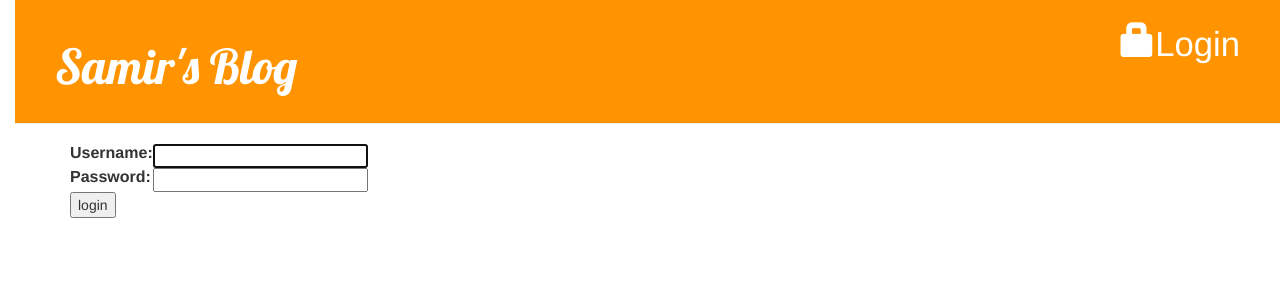
After one commit to sagayev/my-first-blog, a Django app: page /accounts/login/ in a window 1280 px wide. The commit adds this page. Shown: the top 300 px of the page. Run offline with Django 3.2, Linux system fonts and the light colour scheme; some libraries are stand-ins or nearby versions.

Commit message:
Added user authentication, login/logout links

```diff
--- a/blog/templates/blog/base.html
+++ b/blog/templates/blog/base.html
@@ -15,7 +15,12 @@
 		{% if user.is_authenticated %}
 		<a href="{% url 'post_new' %}" class="top-menu"><span class="glyphicon glyphicon-plus"></span></a>
 		<a href="{% url 'post_draft_list' %}" class="top-menu"><span class="glyphicon glyphicon-edit"></span></a>
+		<p class="top-menu">Hello {{ user.username }} <small>(<a href="{% url 'logout' %}">Log out</a>)</small></p>
+		{% else %}
+		<a href="{% url 'login' %}" class="top-menu"><span class="glyphicon glyphicon-lock"></span>Login</a>
+
 		{%endif%}
+
         <h1><a href="/">Samir's Blog</a></h1>
 
     </div>
--- /dev/null
+++ b/blog/templates/registration/login.html
@@ -0,0 +1,24 @@
+{% extends "blog/base.html" %}
+
+{% block content %}
+    {% if form.errors %}
+        <p>Your username and password didn't match. Please try again.</p>
+    {% endif %}
+
+    <form method="post" action="{% url 'login' %}">
+    {% csrf_token %}
+        <table>
+        <tr>
+            <td>{{ form.username.label_tag }}</td>
+            <td>{{ form.username }}</td>
+        </tr>
+        <tr>
+            <td>{{ form.password.label_tag }}</td>
+            <td>{{ form.password }}</td>
+        </tr>
+        </table>
+
+        <input type="submit" value="login" />
+        <input type="hidden" name="next" value="{{ next }}" />
+    </form>
+{% endblock %}
--- a/blog/urls.py
+++ b/blog/urls.py
@@ -9,4 +9,4 @@ urlpatterns = [
 	url(r'^drafts/$', views.post_draft_list, name='post_draft_list'),
 	url(r'^post/(?P<pk>\d+)/publish/$', views.post_publish, name='post_publish'),
 	url(r'^post/(?P<pk>\d+)/remove/$', views.post_remove, name='post_remove'),
-	]
+]
--- a/sampr/settings.py
+++ b/sampr/settings.py
@@ -106,7 +106,7 @@ AUTH_PASSWORD_VALIDATORS = [
 
 LANGUAGE_CODE = 'en-us'
 
-TIME_ZONE = 'AZT'
+TIME_ZONE = 'UTC'
 
 USE_I18N = True
 
@@ -120,3 +120,6 @@ USE_TZ = True
 
 STATIC_URL = '/static/'
 STATIC_ROOT = os.path.join(BASE_DIR, 'static')
+
+LOGIN_REDIRECT_URL = '/'
+#https://djangogirls.gitbooks.io/django-girls-tutorial-extensions/authentication_authorization/
--- a/sampr/urls.py
+++ b/sampr/urls.py
@@ -15,8 +15,11 @@ Including another URLconf
 """
 from django.conf.urls import include, url #include was added later
 from django.contrib import admin
+from django.contrib.auth import views
 
 urlpatterns = [
     url(r'^admin/', admin.site.urls),
-	url(r'', include('blog.urls')),
+    url(r'', include('blog.urls')),
+    url(r'^accounts/login/$', views.login, name='login'),
+    url(r'^accounts/logout/$', views.logout, name='logout', kwargs={'next_page': '/'}),
 ]
```
Also changed, not shown: blog/views.py (+6 -1 lines).
